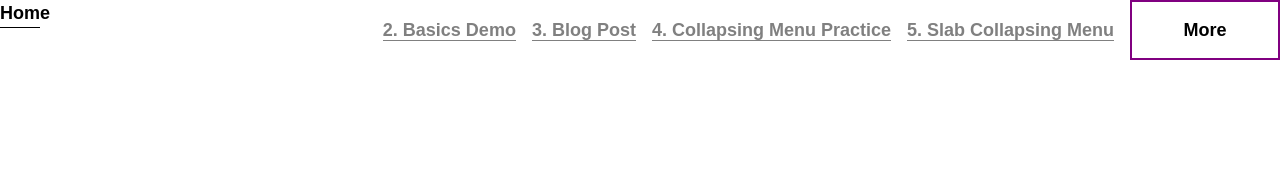
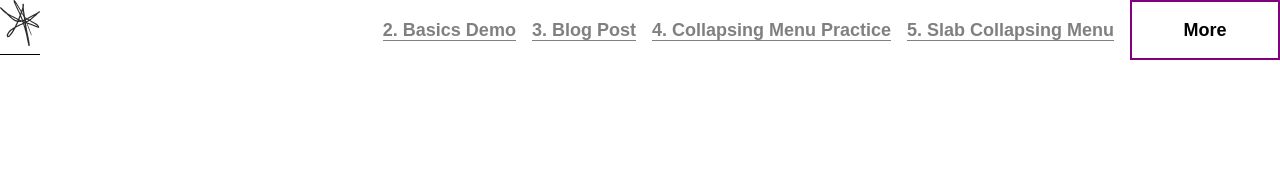
Before and after one commit to kbdonnally/assets, a Jekyll site: the page built from pages/menu-practice-2.html, in a window 1280 px wide. Shown: the top 190 px of the page. Built offline with Jekyll 4.4.1, drawn with Linux system fonts in a browser that asks for light colours; some web fonts are replaced.

Commit message:
Change 'Home' to sunburst svg

```diff
--- a/pages/menu-practice-2.html
+++ b/pages/menu-practice-2.html
@@ -8,7 +8,7 @@ permalink: /menu-practice-2/
 	<main class="nav-inner-wrapper">
 		<!-- item 1 in flex -->
 		<a class="nav__home-link" href="{{ site.url }}{{ site.baseurl }}">
-			Home
+			{% include black-sunburst.svg %}
 		</a>
 		<!-- item 2 in flex -->
 		<section class="nav__list-holder">
```
